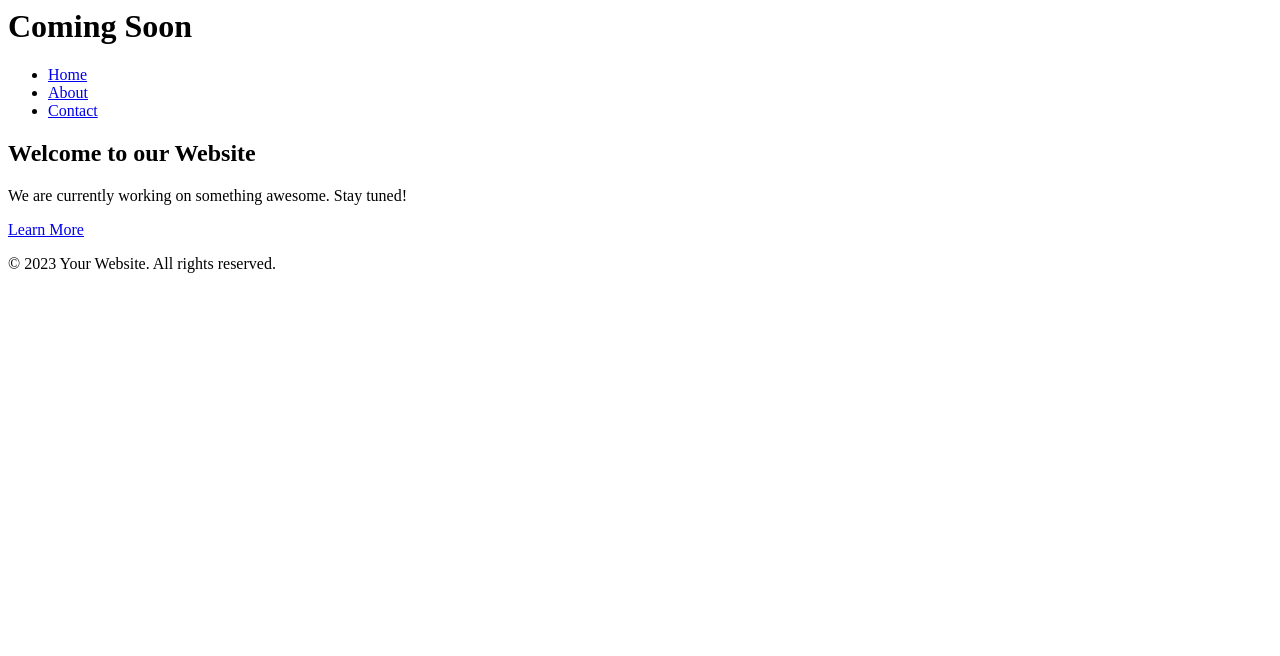
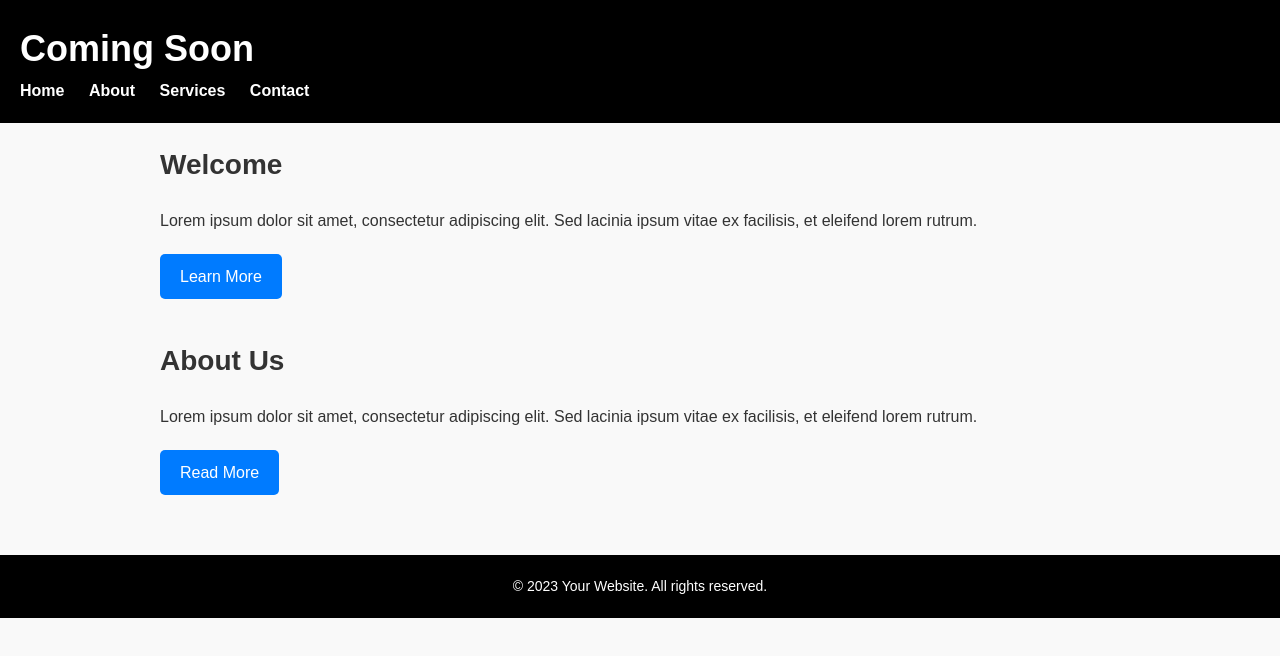
Before and after one commit to richardforget96/adh-me, a plain HTML site: page index.html in a window 1280 px wide. Drawn offline with Linux system fonts and the light colour scheme.

Commit message:
Update styling

```diff
--- a/index.html
+++ b/index.html
@@ -1,10 +1,21 @@
-<div class="container">
+<!DOCTYPE html>
+<html lang="en">
+
+<head>
+  <meta charset="UTF-8">
+  <meta name="viewport" content="width=device-width, initial-scale=1.0">
+  <title>Coming Soon</title>
+  <link rel="stylesheet" href="styles.css">
+</head>
+
+<body>
   <header>
     <h1>Coming Soon</h1>
     <nav>
       <ul>
         <li><a href="#">Home</a></li>
         <li><a href="#">About</a></li>
+        <li><a href="#">Services</a></li>
         <li><a href="#">Contact</a></li>
       </ul>
     </nav>
@@ -12,13 +23,27 @@
 
   <main>
     <section class="section">
-      <h2>Welcome to our Website</h2>
-      <p>We are currently working on something awesome. Stay tuned!</p>
-      <a href="#" class="btn">Learn More</a>
+      <div class="container">
+        <h2>Welcome</h2>
+        <p>Lorem ipsum dolor sit amet, consectetur adipiscing elit. Sed lacinia ipsum vitae ex facilisis,
+          et eleifend lorem rutrum.</p>
+        <a href="#" class="btn">Learn More</a>
+      </div>
+    </section>
+
+    <section class="section">
+      <div class="container">
+        <h2>About Us</h2>
+        <p>Lorem ipsum dolor sit amet, consectetur adipiscing elit. Sed lacinia ipsum vitae ex facilisis,
+          et eleifend lorem rutrum.</p>
+        <a href="#" class="btn">Read More</a>
+      </div>
     </section>
   </main>
 
   <footer>
     <p>&copy; 2023 Your Website. All rights reserved.</p>
   </footer>
-</div>
+</body>
+
+</html>
```
